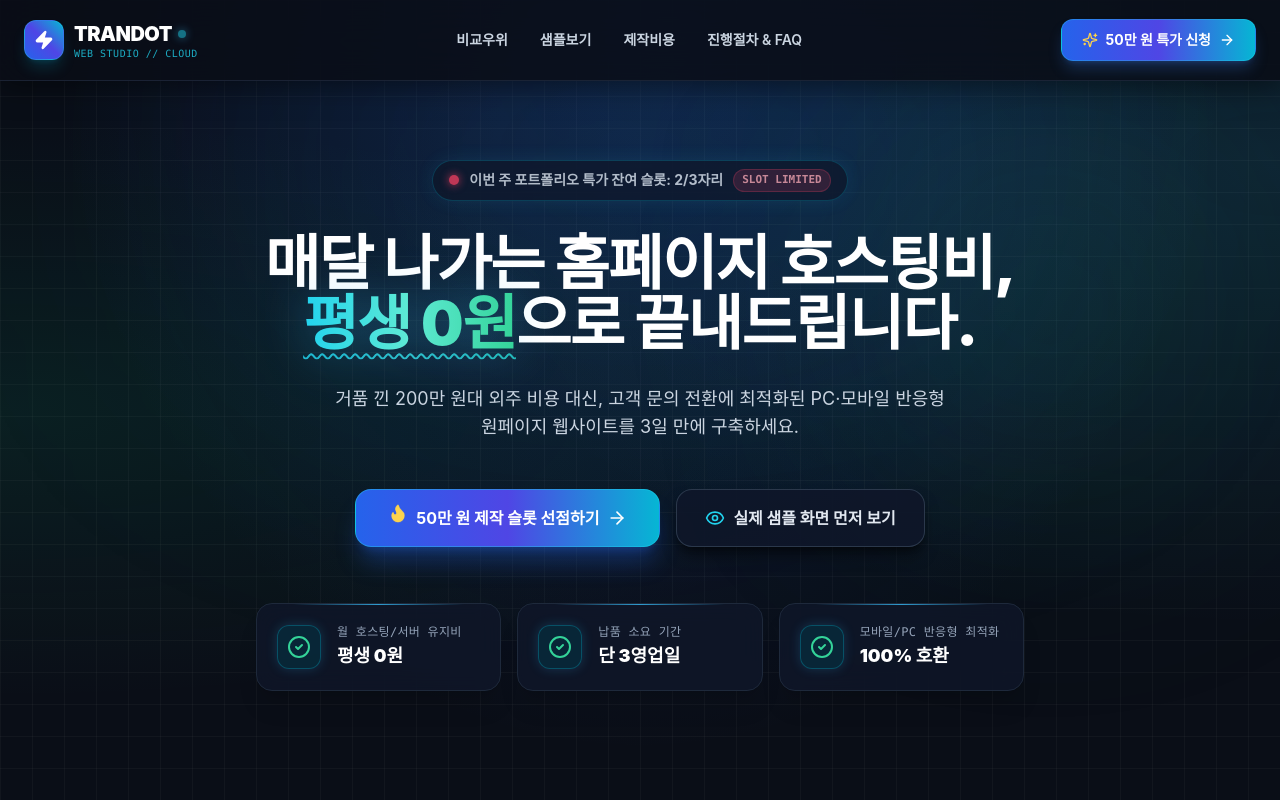
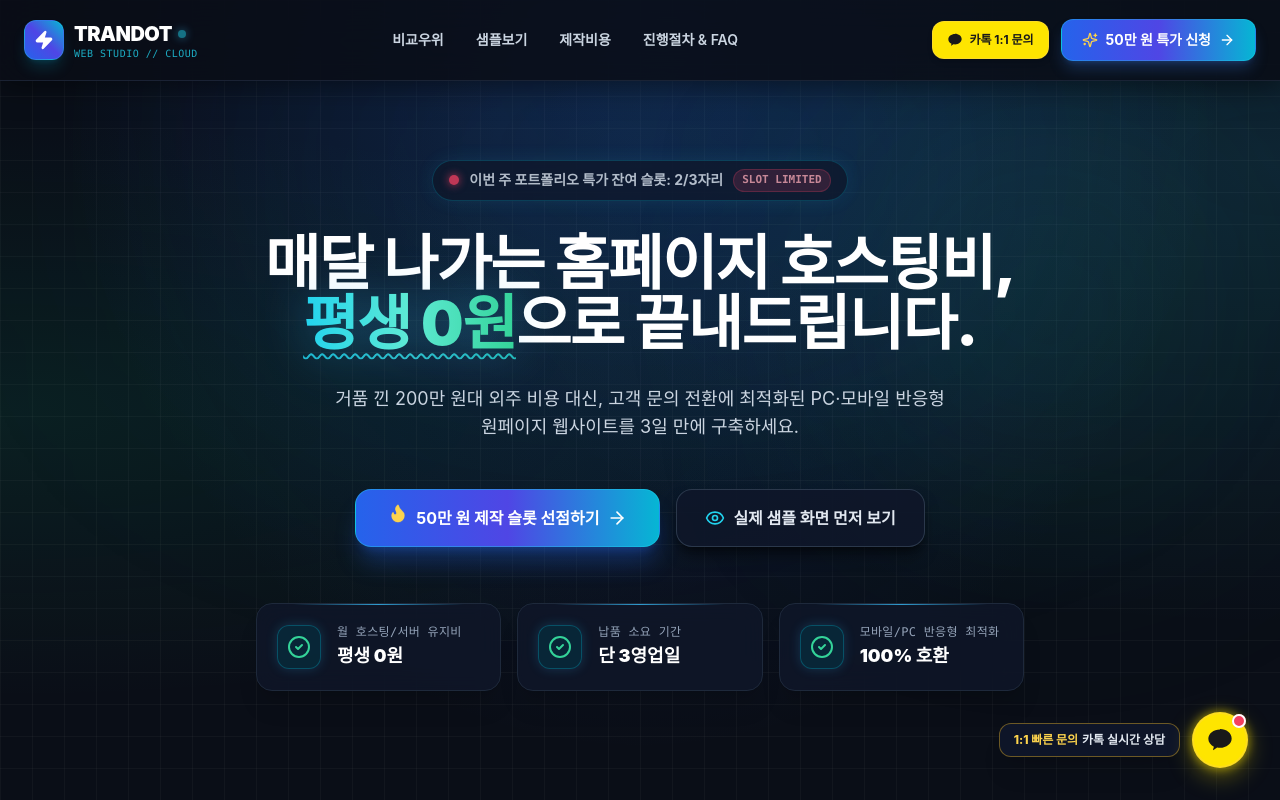
Before and after one commit to cho6519/agency-website, a Next.js app: page / in a window 1280 px wide. Shown: the top 800 px of the page. Built offline with nearby package versions, Linux system fonts and the light colour scheme.

Commit message:
feat: connect official kakao channel and blogpay card payment

```diff
--- a/src/app/page.tsx
+++ b/src/app/page.tsx
@@ -9,6 +9,7 @@ import { PricingSection } from '@/components/PricingSection';
 import { ProcessFaqSection } from '@/components/ProcessFaqSection';
 import { QuickApplicationForm } from '@/components/QuickApplicationForm';
 import { MobileFloatingBar } from '@/components/MobileFloatingBar';
+import { FloatingKakaoButton } from '@/components/FloatingKakaoButton';
 import { Footer } from '@/components/Footer';
 
 export default function Home() {
@@ -40,6 +41,9 @@ export default function Home() {
       {/* Footer */}
       <Footer />
 
+      {/* Desktop Floating KakaoTalk Consultation Button */}
+      <FloatingKakaoButton />
+
       {/* Mobile Bottom Floating Bar (390px optimized) */}
       <MobileFloatingBar />
     </div>
--- /dev/null
+++ b/src/components/FloatingKakaoButton.tsx
@@ -0,0 +1,51 @@
+'use client';
+
+import React from 'react';
+import { AGENCY_CONFIG } from '@/data/agencyConfig';
+
+export const FloatingKakaoButton: React.FC = () => {
+  const { brand } = AGENCY_CONFIG;
+
+  return (
+    <aside
+      aria-label="카카오톡 실시간 상담"
+      className="hidden md:flex fixed bottom-8 right-8 z-40 items-center gap-3 group"
+    >
+      {/* Speech Bubble Label */}
+      <div className="relative px-3.5 py-2 rounded-xl bg-slate-900/95 text-white text-xs font-bold border border-amber-400/40 shadow-xl backdrop-blur-md transition-all duration-300 transform group-hover:-translate-x-1">
+        <span className="text-amber-300 font-extrabold mr-1">1:1 빠른 문의</span>
+        <span className="text-slate-200">카톡 실시간 상담</span>
+        {/* Right Arrow pointer pointing to the button */}
+        <div className="absolute top-1/2 -right-1.5 -translate-y-1/2 w-0 h-0 border-y-4 border-y-transparent border-l-6 border-l-slate-900" />
+      </div>
+
+      {/* Floating Kakao Circle Button */}
+      <a
+        href={brand.kakaoChannelUrl}
+        target="_blank"
+        rel="noopener noreferrer"
+        id="desktop-floating-kakao"
+        className="relative w-14 h-14 rounded-full bg-[#FEE500] hover:bg-[#FADA0A] text-[#191919] flex items-center justify-center shadow-[0_8px_25px_rgba(254,229,0,0.35)] hover:shadow-[0_10px_35px_rgba(254,229,0,0.6)] hover:scale-110 active:scale-95 transition-all duration-200 border-2 border-amber-300/60"
+        title="카카오톡 1:1 상담 열기"
+      >
+        {/* Ambient Ring Glow */}
+        <span className="absolute -inset-1 rounded-full bg-[#FEE500] opacity-40 blur-sm group-hover:opacity-75 transition-opacity animate-pulse" />
+
+        {/* Kakao Speech Bubble SVG Icon */}
+        <svg
+          viewBox="0 0 24 24"
+          fill="currentColor"
+          className="relative w-7 h-7 text-[#191919] shrink-0"
+        >
+          <path d="M12 3C6.48 3 2 6.58 2 11c0 2.87 1.88 5.4 4.75 6.78-.17.6-.62 2.18-.71 2.52-.11.44.16.43.34.31.14-.09 2.24-1.52 3.14-2.14.79.11 1.62.17 2.48.17 5.52 0 10-3.58 10-8s-4.48-8-10-8z" />
+        </svg>
+
+        {/* Notification Dot */}
+        <span className="absolute top-0 right-0 flex h-3.5 w-3.5">
+          <span className="animate-ping absolute inline-flex h-full w-full rounded-full bg-rose-400 opacity-75" />
+          <span className="relative inline-flex rounded-full h-3.5 w-3.5 bg-rose-500 border-2 border-white" />
+        </span>
+      </a>
+    </aside>
+  );
+};
--- a/src/components/Footer.tsx
+++ b/src/components/Footer.tsx
@@ -61,6 +61,19 @@ export const Footer: React.FC = () => {
                   {brand.contactEmail}
                 </a>
               </p>
+              <div className="pt-1.5">
+                <a
+                  href={brand.kakaoChannelUrl}
+                  target="_blank"
+                  rel="noopener noreferrer"
+                  className="inline-flex items-center gap-2 px-3 py-1.5 rounded-lg bg-[#FEE500]/10 hover:bg-[#FEE500]/20 text-[#FEE500] border border-[#FEE500]/30 font-semibold text-xs transition-colors"
+                >
+                  <svg viewBox="0 0 24 24" fill="currentColor" className="w-3.5 h-3.5 fill-[#FEE500] shrink-0">
+                    <path d="M12 3C6.48 3 2 6.58 2 11c0 2.87 1.88 5.4 4.75 6.78-.17.6-.62 2.18-.71 2.52-.11.44.16.43.34.31.14-.09 2.24-1.52 3.14-2.14.79.11 1.62.17 2.48.17 5.52 0 10-3.58 10-8s-4.48-8-10-8z" />
+                  </svg>
+                  <span>카카오톡 채널 1:1 상담 바로가기</span>
+                </a>
+              </div>
             </div>
           </div>
 
--- a/src/components/Header.tsx
+++ b/src/components/Header.tsx
@@ -52,6 +52,20 @@ export const Header: React.FC = () => {
         {/* Desktop Right CTA */}
         <div className="hidden md:flex items-center gap-3">
           <a
+            href={AGENCY_CONFIG.brand.kakaoChannelUrl}
+            target="_blank"
+            rel="noopener noreferrer"
+            id="header-btn-kakao"
+            className="inline-flex items-center gap-1.5 px-3.5 py-2.5 rounded-xl font-bold text-xs bg-[#FEE500] hover:bg-[#FADA0A] text-[#191919] shadow-md hover:shadow-amber-400/20 active:scale-95 transition-all border border-amber-300/50"
+            title="카카오톡 1:1 빠른 문의"
+          >
+            <svg viewBox="0 0 24 24" fill="currentColor" className="w-4 h-4 fill-[#191919] shrink-0">
+              <path d="M12 3C6.48 3 2 6.58 2 11c0 2.87 1.88 5.4 4.75 6.78-.17.6-.62 2.18-.71 2.52-.11.44.16.43.34.31.14-.09 2.24-1.52 3.14-2.14.79.11 1.62.17 2.48.17 5.52 0 10-3.58 10-8s-4.48-8-10-8z" />
+            </svg>
+            <span>카톡 1:1 문의</span>
+          </a>
+
+          <a
             href="#apply"
             className="group relative inline-flex items-center gap-2 px-5 py-2.5 rounded-xl font-bold text-sm bg-gradient-to-r from-blue-600 via-indigo-600 to-cyan-500 text-white shadow-lg shadow-blue-500/25 hover:shadow-cyan-500/35 hover:scale-[1.02] active:scale-[0.98] transition-all border border-cyan-400/30"
           >
@@ -88,9 +102,21 @@ export const Header: React.FC = () => {
               </a>
             ))}
             <a
+              href={AGENCY_CONFIG.brand.kakaoChannelUrl}
+              target="_blank"
+              rel="noopener noreferrer"
+              onClick={() => setMobileMenuOpen(false)}
+              className="mt-2 py-3 px-4 rounded-xl text-center text-sm font-black bg-[#FEE500] text-[#191919] shadow-md flex items-center justify-center gap-2"
+            >
+              <svg viewBox="0 0 24 24" fill="currentColor" className="w-4 h-4 fill-[#191919] shrink-0">
+                <path d="M12 3C6.48 3 2 6.58 2 11c0 2.87 1.88 5.4 4.75 6.78-.17.6-.62 2.18-.71 2.52-.11.44.16.43.34.31.14-.09 2.24-1.52 3.14-2.14.79.11 1.62.17 2.48.17 5.52 0 10-3.58 10-8s-4.48-8-10-8z" />
+              </svg>
+              <span>카카오톡 1:1 빠른 문의하기</span>
+            </a>
+            <a
               href="#apply"
               onClick={() => setMobileMenuOpen(false)}
-              className="mt-2 py-3 px-4 rounded-xl text-center text-sm font-bold bg-gradient-to-r from-blue-600 to-cyan-600 text-white shadow-lg shadow-blue-600/30"
+              className="py-3 px-4 rounded-xl text-center text-sm font-bold bg-gradient-to-r from-blue-600 to-cyan-600 text-white shadow-lg shadow-blue-600/30"
             >
               50만 원 특가 슬롯 신청하기
             </a>
--- a/src/components/MobileFloatingBar.tsx
+++ b/src/components/MobileFloatingBar.tsx
@@ -28,7 +28,9 @@ export const MobileFloatingBar: React.FC = () => {
           id="mobile-btn-kakao"
           className="flex items-center justify-center gap-2 py-3 px-3 rounded-2xl bg-[#FEE500] hover:brightness-95 text-[#191919] font-black text-xs active:scale-95 transition-all shadow-lg shadow-amber-500/10 border border-amber-300/50"
         >
-          <MessageCircle className="w-4 h-4 fill-black shrink-0" />
+          <svg viewBox="0 0 24 24" fill="currentColor" className="w-4 h-4 fill-[#191919] shrink-0">
+            <path d="M12 3C6.48 3 2 6.58 2 11c0 2.87 1.88 5.4 4.75 6.78-.17.6-.62 2.18-.71 2.52-.11.44.16.43.34.31.14-.09 2.24-1.52 3.14-2.14.79.11 1.62.17 2.48.17 5.52 0 10-3.58 10-8s-4.48-8-10-8z" />
+          </svg>
           <span>카카오톡 실시간 문의</span>
         </a>
       </div>
--- a/src/components/PricingSection.tsx
+++ b/src/components/PricingSection.tsx
@@ -1,7 +1,7 @@
 'use client';
 
 import React from 'react';
-import { Check, X, Sparkles, ArrowRight, ShieldCheck, Zap } from 'lucide-react';
+import { Check, X, Sparkles, ArrowRight, ShieldCheck, Zap, CreditCard } from 'lucide-react';
 import { AGENCY_CONFIG } from '@/data/agencyConfig';
 
 export const PricingSection: React.FC = () => {
@@ -108,6 +108,14 @@ export const PricingSection: React.FC = () => {
                   )}
                 </div>
 
+                {/* Notice for 50만 원 Starter Plan */}
+                {plan.id === 'starter' && (
+                  <div className="mt-4 p-3.5 rounded-2xl bg-gradient-to-r from-emerald-950/80 via-slate-900 to-cyan-950/60 border border-emerald-500/50 flex items-center gap-2.5 text-xs text-emerald-300 font-bold shadow-md">
+                    <CreditCard className="w-4 h-4 text-emerald-400 shrink-0" />
+                    <span className="leading-snug break-keep">✓ 전자세금계산서 발행 및 법인/신용카드 비대면 안전결제 지원</span>
+                  </div>
+                )}
+
                 {/* Bottom CTA */}
                 <div className="pt-4">
                   <a
--- a/src/components/QuickApplicationForm.tsx
+++ b/src/components/QuickApplicationForm.tsx
@@ -10,6 +10,7 @@ import {
   Terminal,
   ArrowRight,
   MessageCircle,
+  CreditCard,
 } from 'lucide-react';
 import { AGENCY_CONFIG } from '@/data/agencyConfig';
 import { LegalModal } from '@/components/LegalModal';
@@ -143,8 +144,8 @@ export const QuickApplicationForm: React.FC = () => {
                 </p>
               </div>
 
-              {/* Requirement 2: Prominent KakaoTalk Continue Consultation Button */}
-              <div className="max-w-md mx-auto pt-2">
+              {/* Requirement 2: Prominent KakaoTalk Continue Consultation Button & Card Payment Button */}
+              <div className="max-w-md mx-auto pt-2 space-y-3">
                 <a
                   href={AGENCY_CONFIG.brand.kakaoChannelUrl}
                   target="_blank"
@@ -152,12 +153,28 @@ export const QuickApplicationForm: React.FC = () => {
                   id="btn-kakao-continue"
                   className="w-full py-4 sm:py-5 px-6 rounded-2xl bg-[#FEE500] hover:bg-[#FADA0A] text-[#191919] font-black text-base sm:text-lg flex items-center justify-center gap-3 shadow-[0_0_35px_rgba(254,229,0,0.4)] hover:shadow-[0_0_45px_rgba(254,229,0,0.6)] active:scale-[0.99] transition-all border border-amber-300"
                 >
-                  <MessageCircle className="w-6 h-6 fill-black shrink-0" />
+                  <svg viewBox="0 0 24 24" fill="currentColor" className="w-6 h-6 fill-[#191919] shrink-0">
+                    <path d="M12 3C6.48 3 2 6.58 2 11c0 2.87 1.88 5.4 4.75 6.78-.17.6-.62 2.18-.71 2.52-.11.44.16.43.34.31.14-.09 2.24-1.52 3.14-2.14.79.11 1.62.17 2.48.17 5.52 0 10-3.58 10-8s-4.48-8-10-8z" />
+                  </svg>
                   <span>카카오톡으로 빠른 상담 이어가기</span>
                   <ArrowRight className="w-5 h-5 text-black shrink-0" />
                 </a>
+
+                {/* Requirement: BlogPay Card Payment Button */}
+                <a
+                  href={AGENCY_CONFIG.brand.paymentUrl}
+                  target="_blank"
+                  rel="noopener noreferrer"
+                  id="btn-card-payment"
+                  className="w-full py-4 sm:py-5 px-6 rounded-2xl bg-gradient-to-r from-blue-600 via-indigo-600 to-cyan-500 hover:brightness-110 text-white font-black text-base sm:text-lg flex items-center justify-center gap-2.5 shadow-[0_0_30px_rgba(59,130,246,0.35)] hover:shadow-[0_0_45px_rgba(56,189,248,0.5)] active:scale-[0.99] transition-all border border-cyan-400/50"
+                >
+                  <CreditCard className="w-6 h-6 text-cyan-200 shrink-0" />
+                  <span>💳 신용/법인카드 안전결제 바로가기</span>
+                  <ArrowRight className="w-5 h-5 text-white/90 shrink-0" />
+                </a>
+
                 <p className="text-[11px] text-slate-400 mt-2 font-mono">
-                  ※ 클릭 시 TRANDOT 공식 카카오톡 1:1 상담 채널로 즉시 이동합니다.
+                  ※ 클릭 시 TRANDOT 공식 카카오톡 채널 또는 비대면 카드결제(블로그페이) 창이 새 창으로 열립니다.
                 </p>
               </div>
 
@@ -371,6 +388,29 @@ export const QuickApplicationForm: React.FC = () => {
                 <p className="text-[11px] text-center text-slate-400 mt-2.5">
                   ※ 신청 즉시 결제되지 않으며, 담당 개발자가 기획서 검토 후 상세 견적을 유선 안내해 드립니다.
                 </p>
+
+                {/* Direct KakaoTalk Consultation Alternative */}
+                <div className="mt-5 pt-4 border-t border-slate-800/80 flex flex-col sm:flex-row items-center justify-between gap-3 bg-slate-950/60 p-4 rounded-2xl border border-slate-800">
+                  <div className="flex items-center gap-2.5 text-left">
+                    <span className="text-xl">💬</span>
+                    <div>
+                      <p className="text-xs font-bold text-white">폼 작성이 번거로우신가요?</p>
+                      <p className="text-[11px] text-slate-400">카카오톡 1:1 채팅으로 기획안이나 궁금한 점을 바로 남겨주세요.</p>
+                    </div>
+                  </div>
+                  <a
+                    href={AGENCY_CONFIG.brand.kakaoChannelUrl}
+                    target="_blank"
+                    rel="noopener noreferrer"
+                    id="form-direct-kakao"
+                    className="shrink-0 w-full sm:w-auto inline-flex items-center justify-center gap-2 py-2.5 px-4 rounded-xl bg-[#FEE500] hover:bg-[#FADA0A] text-[#191919] font-black text-xs shadow-md transition-all active:scale-95"
+                  >
+                    <svg viewBox="0 0 24 24" fill="currentColor" className="w-4 h-4 fill-[#191919] shrink-0">
+                      <path d="M12 3C6.48 3 2 6.58 2 11c0 2.87 1.88 5.4 4.75 6.78-.17.6-.62 2.18-.71 2.52-.11.44.16.43.34.31.14-.09 2.24-1.52 3.14-2.14.79.11 1.62.17 2.48.17 5.52 0 10-3.58 10-8s-4.48-8-10-8z" />
+                    </svg>
+                    <span>카톡으로 바로 문의</span>
+                  </a>
+                </div>
               </div>
 
             </form>
--- a/src/data/agencyConfig.ts
+++ b/src/data/agencyConfig.ts
@@ -7,7 +7,8 @@ export const AGENCY_CONFIG = {
     tagline: '소상공인·중소기업 타깃 고전환 웹 제작 에이전시',
     contactTel: '010-4951-6519',
     contactEmail: 'cho6519@gmail.com',
-    kakaoChannelUrl: 'https://pf.kakao.com/_Exdxnn', // TRANDOT 공식 카카오톡 채널 URL
+    kakaoChannelUrl: 'https://pf.kakao.com/_EXdxnn', // TRANDOT 공식 카카오톡 채널 URL
+    paymentUrl: 'https://bp2.kr/GizA', // 비대면 카드결제(블로그페이) 단축 URL
     businessNumber: '855-72--00367',
     representative: '조강인',
     address: '서울 중랑구 동일로157길240호(묵동, 한아름빌딩)',
```
